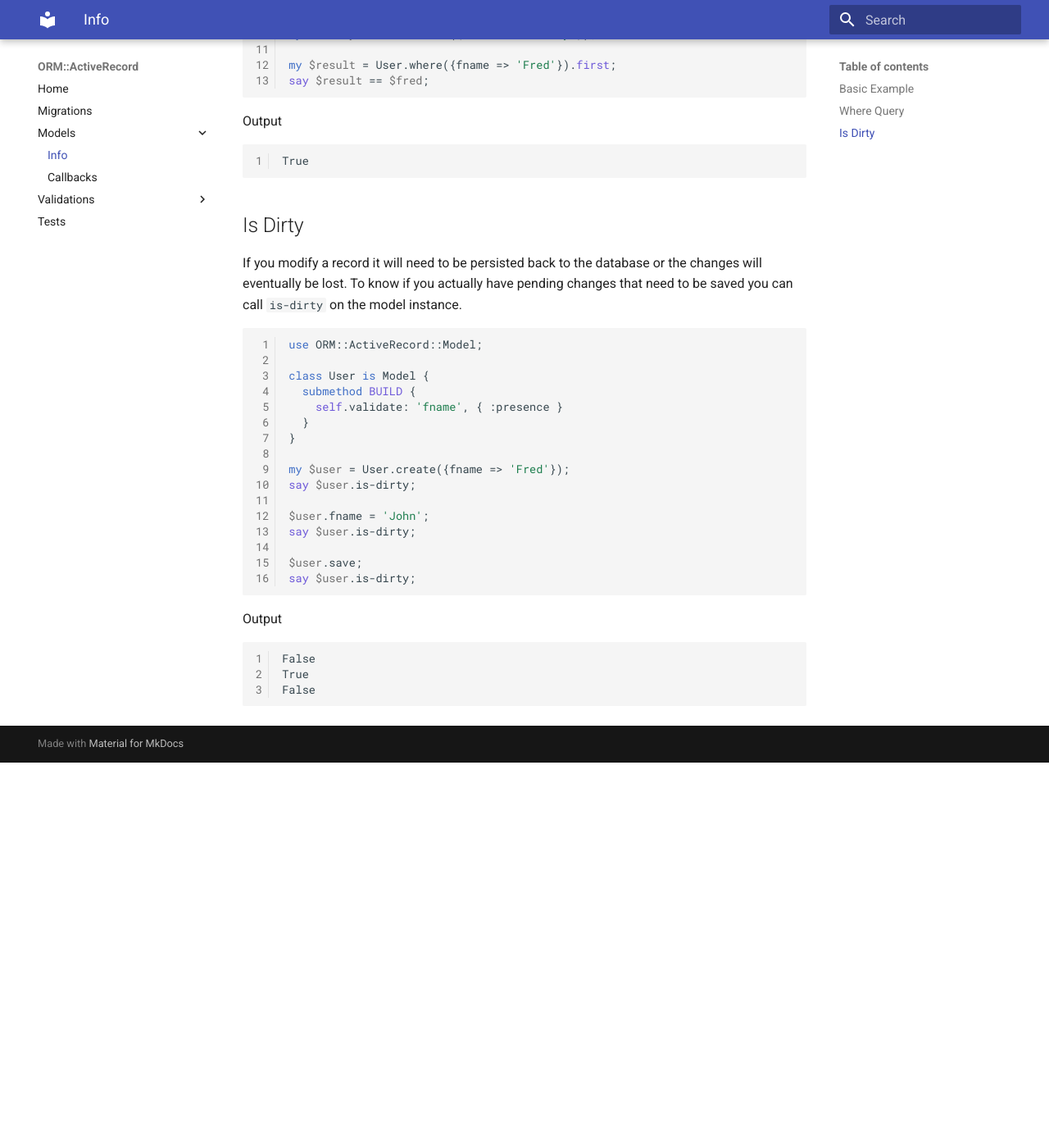
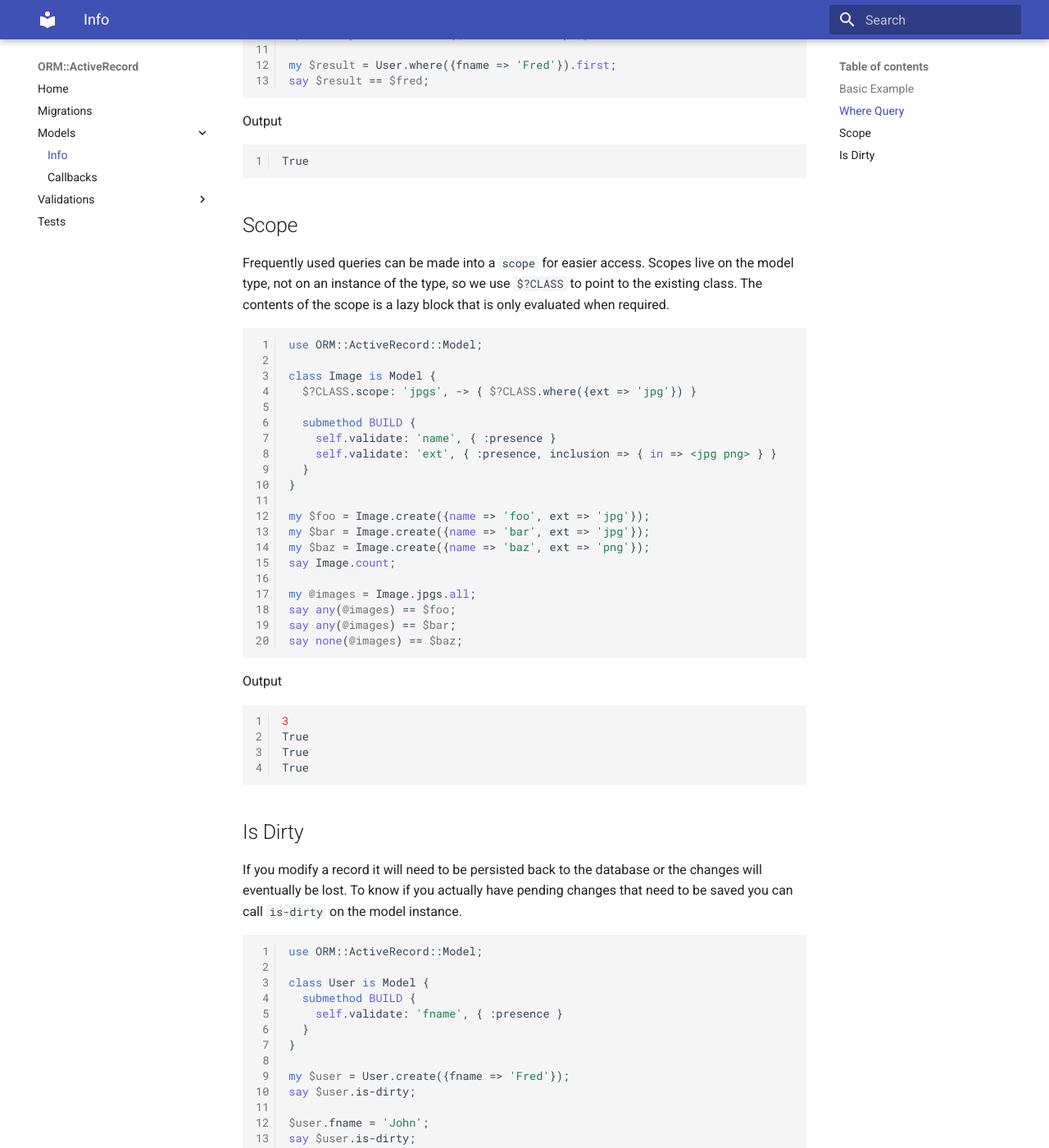
Before and after one commit to gdonald/ORM-ActiveRecord, an MkDocs documentation site: the page built from docs/docs/models/models.md, in a window 1280 px wide and 1400 px high, scrolled down 1556 px. Shown: the whole window at 82% size. Built offline with MkDocs 1.6.1 and Material for MkDocs 9.7.7, drawn with Linux system fonts in a browser that asks for light colours; before the commit the page ends 2486 px from its top, so only the background shows below that; some of the changed text lies outside the part shown.

Commit message:
Implement scopes

````diff
--- a/docs/docs/models/models.md
+++ b/docs/docs/models/models.md
@@ -30,7 +30,7 @@ This allows chaining method calls together like this:
 
 ```perl6
 my $user = User.create({fname => 'Greg'});
-my $page = Page.create({:$user, name => 'Raku'});
+my $page = Page.create({:$user, name => 'Rakuist'});
 
 say $user.pages.first.name;
 say $page.user.fname;
@@ -81,6 +81,42 @@ Output
 True
 ```
 
+## Scope
+
+Frequently used queries can be made into a `scope` for easier access.  Scopes live on the model type, not on an instance of the type, so we use `$?CLASS` to point to the existing class.  The contents of the scope is a lazy block that is only evaluated when required.
+
+```perl6
+use ORM::ActiveRecord::Model;
+
+class Image is Model {
+  $?CLASS.scope: 'jpgs', -> { $?CLASS.where({ext => 'jpg'}) }
+
+  submethod BUILD {
+    self.validate: 'name', { :presence }
+    self.validate: 'ext', { :presence, inclusion => { in => <jpg png> } }
+  }
+}
+
+my $foo = Image.create({name => 'foo', ext => 'jpg'});
+my $bar = Image.create({name => 'bar', ext => 'jpg'});
+my $baz = Image.create({name => 'baz', ext => 'png'});
+say Image.count;
+
+my @images = Image.jpgs.all;
+say any(@images) == $foo;
+say any(@images) == $bar;
+say none(@images) == $baz;
+```
+
+Output
+
+```shell
+3
+True
+True
+True
+```
+
 ## Is Dirty
 
 If you modify a record it will need to be persisted back to the database or the changes will eventually be lost.  To know if you actually have pending changes that need to be saved you can call `is-dirty` on the model instance.
````
Also changed, not shown: other parts of docs/docs/models/models.md (+1 -1 lines), docs/docs/index.md (+4 -2 lines), README.md, 7 other files.
